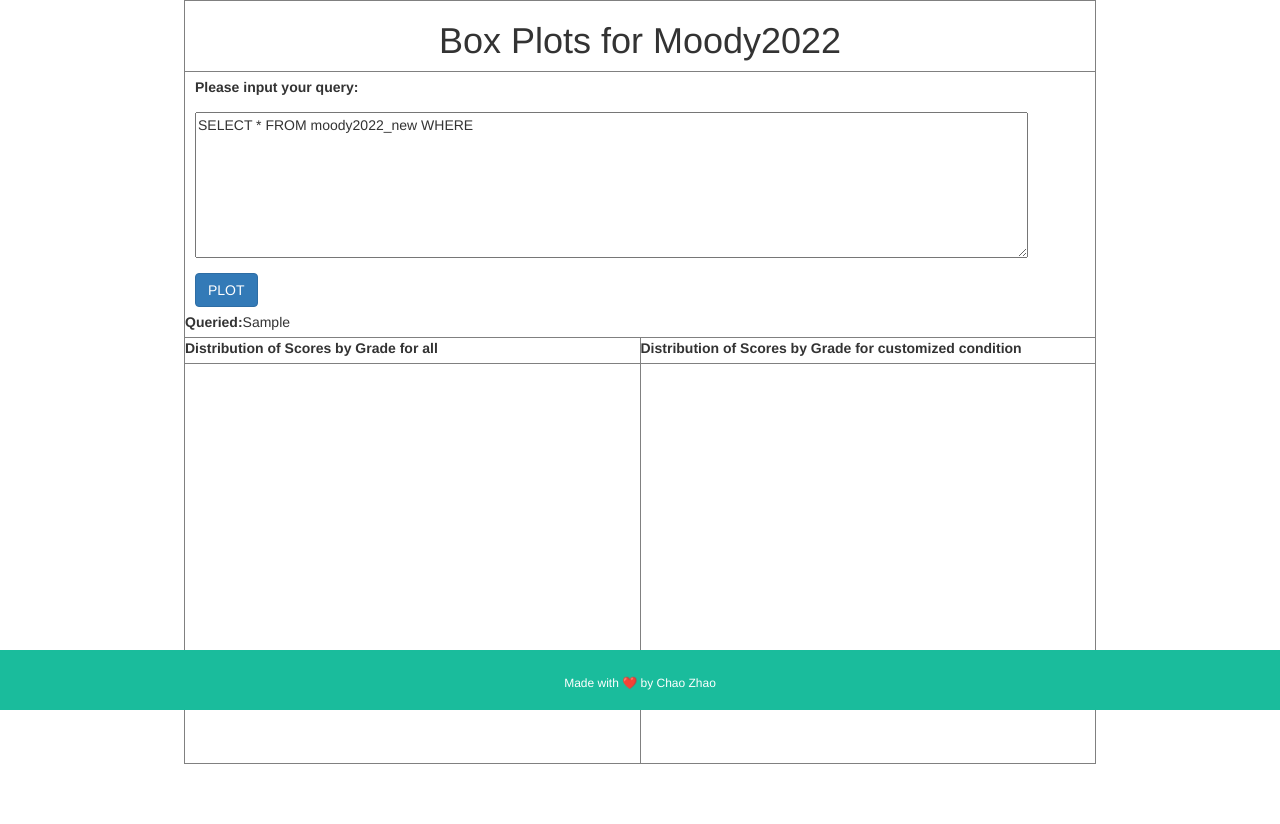
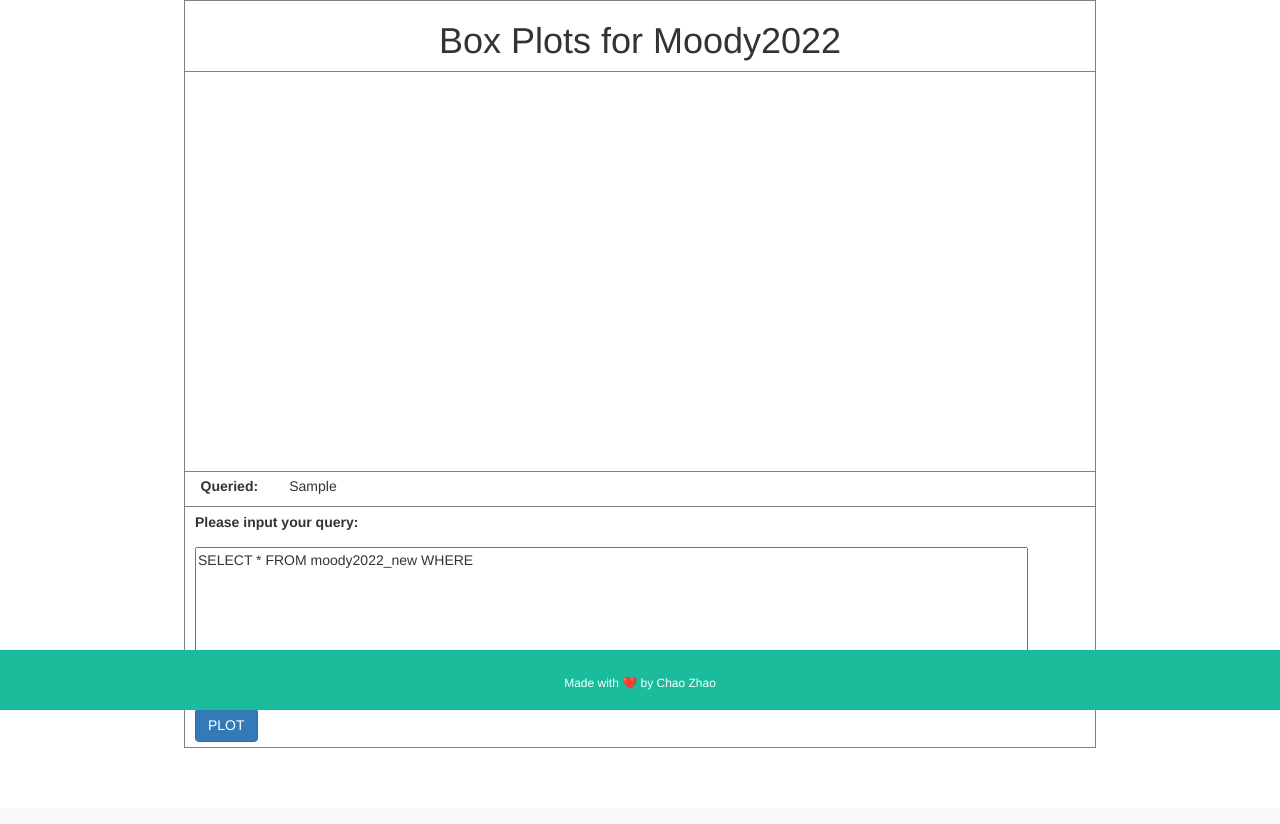
Before and after one commit to cschaozhao/DataVisualization-boxplot, a Flask app: template templates/index.html in a window 1280 px wide. Shown: the part 90-914 px from the top of the page. After the commit the page ends 838 px from the top, so only its background shows below. Run offline with Flask 2, Linux system fonts and the light colour scheme; the template is opened without the code that fills it: most values are stand-ins (such as "Sample title", 1, 10 or a date in 2020); some libraries are stand-ins or nearby versions.

Commit message:
update the plot

```diff
--- a/app.py
+++ b/app.py
@@ -10,19 +10,49 @@ import json
 app = Flask(__name__)
 history = []
 
-def get_plot(data):
+
+def get_plot(data, queried_data):
     fig = go.Figure()
-    if not data:
-        return json.dumps(fig, cls=plotly.utils.PlotlyJSONEncoder)
-    fig.add_trace(go.Box(y=data[0], name='A', marker_color='indianred'))
-    fig.add_trace(go.Box(y=data[1], name='B', marker_color='indianred'))
-    fig.add_trace(go.Box(y=data[2], name='C', marker_color='indianred'))
-    fig.add_trace(go.Box(y=data[3], name='D', marker_color='indianred'))
-    fig.add_trace(go.Box(y=data[4], name='F', marker_color='indianred'))
+    if not queried_data:
+        fig.add_trace(go.Box(y=data[0], name='A', marker_color='indianred'))
+        fig.add_trace(go.Box(y=data[1], name='B', marker_color='indianred'))
+        fig.add_trace(go.Box(y=data[2], name='C', marker_color='indianred'))
+        fig.add_trace(go.Box(y=data[3], name='D', marker_color='indianred'))
+        fig.add_trace(go.Box(y=data[4], name='F', marker_color='indianred'))
+    else:
+        x1, x2 = [], []
+        data1, data2 = [], []
+        tag = ['A', 'B', 'C', 'D', 'F']
+        for i in range(5):
+            for j in range(len(data[i])):
+                x1.append(tag[i])
+                data1.append(data[i][j])
+            for k in range(len(queried_data[i])):
+                x2.append(tag[i])
+                data2.append(queried_data[i][k])
+        fig.add_trace(go.Box(
+            y=data1,
+            x=x1,
+            name='Boxplot Zero',
+            marker_color='#3D9970'
+        ))
+        fig.add_trace(go.Box(
+            y=data2,
+            x=x2,
+            name='Slice Boxplot',
+            marker_color='#FF4136'
+        ))
+
+        fig.update_layout(
+            yaxis_title='Score',
+            boxmode='group'
+        )
     return json.dumps(fig, cls=plotly.utils.PlotlyJSONEncoder)
 
+
 def get_all_data():
-    engine = create_engine('mysql+pymysql://admin:root1234@boxplot.co5oyjgpvi8x.us-east-1.rds.amazonaws.com:3306/boxplot', max_overflow=10)
+    engine = create_engine(
+        'mysql+pymysql://admin:root1234@boxplot.co5oyjgpvi8x.us-east-1.rds.amazonaws.com:3306/boxplot', max_overflow=10)
     base_sql = "select score from moody2022_new where "
     conditions = []
     conditions.append("GRADE = 'A' ")
@@ -42,8 +72,9 @@ def get_all_data():
 
 def get_query_data(s):
     if not s:
-        return[]
-    engine = create_engine('mysql+pymysql://admin:root1234@boxplot.co5oyjgpvi8x.us-east-1.rds.amazonaws.com:3306/boxplot', max_overflow=10)
+        return []
+    engine = create_engine(
+        'mysql+pymysql://admin:root1234@boxplot.co5oyjgpvi8x.us-east-1.rds.amazonaws.com:3306/boxplot', max_overflow=10)
     s = s.lower()
     first_condition = " where "
     base_sql = "select score from moody2022_new "
@@ -72,9 +103,11 @@ def get_query_data(s):
             score[i] = float(score[i][0])
     return scores
 
+
 @app.route("/", methods=['GET'])
 def welcome():
     return render_template("welcome.html")
+
 
 @app.route("/index", methods=['POST', 'GET'])
 def start():
@@ -85,13 +118,15 @@ def start():
             del history[0]
         data = get_all_data()
         query_data = get_query_data(s)
-        return render_template('index.html', graph1=get_plot(data), graph2=get_plot(query_data), query_sentence=s)
+        return render_template('index.html', graph=get_plot(data, query_data), query_sentence=s)
     except:
         return render_template('fail.html')
 
+
 @app.route("/history", methods=['POST', 'GET'])
 def queryHistory():
-    return render_template('history.html', his = history)
+    return render_template('history.html', his=history)
+
 
 if __name__ == '__main__':
     app.run(host='0.0.0.0', port=8080)
--- a/templates/index.html
+++ b/templates/index.html
@@ -24,34 +24,29 @@
 <div class="container">
     <table border="" cellspacing="5" cellpadding="5" width="80%"  align="center">
         <tr >
-            <td colspan="2" align="center">
+            <td align="center">
                 <h1>Box Plots for Moody2022</h1>
             </td>
         </tr>
+
+        <tr>
+            <td height="400">
+                <div id='chart' class='chart'></div>
+            </td>
+        </tr>
+        <tr height="35">
+            <td>
+                   <label> &nbsp &nbsp Queried:  &nbsp &nbsp &nbsp &nbsp   </label>{{query_sentence}}
+            </td>
+        </tr>
         <tr >
-            <td colspan="2" align="left">
+            <td align="left">
                 <div class="intable"><label>Please input your query:</label></div>
                 <form action="/index" method="post">
                     <div class="intable"><textarea rows="7" cols="100" name="sql_query">SELECT * FROM moody2022_new WHERE </textarea></div>
                     <div class="intable"><button type="submit" class="btn btn-primary">PLOT</button></div>
-                    <label>Queried:</label>{{query_sentence}}
+
                 </form>
-            </td>
-        </tr>
-        <tr>
-            <td width="50%" height="100%" >
-                    <label>    Distribution of Scores by Grade for all</label>
-            </td>
-            <td width="50%" height="100%" >
-                    <label>    Distribution of Scores by Grade for customized condition</label>
-            </td>
-        </tr>
-        <tr>
-            <td width="50%" height="400">
-                <div id='chart1' class='chart'></div>
-            </td>
-            <td width="50%" height="400">
-                <div id='chart2' class='chart'></div>
             </td>
         </tr>
     </table>
@@ -63,10 +58,8 @@
 
 <script src='https://cdn.plot.ly/plotly-latest.min.js'></script>
 <script type='text/javascript'>
-  var graph1 = {{graph1 | safe}};
-  Plotly.plot('chart1',graph1,{});
-  var graph2 = {{graph2 | safe}};
-  Plotly.plot('chart2',graph2,{});
+  var graph1 = {{graph | safe}};
+  Plotly.plot('chart',graph1,{});
 </script>
 
 </html>
```
Also changed, not shown: requirements.txt (deleted, +0 -287 lines), 1 other file.
